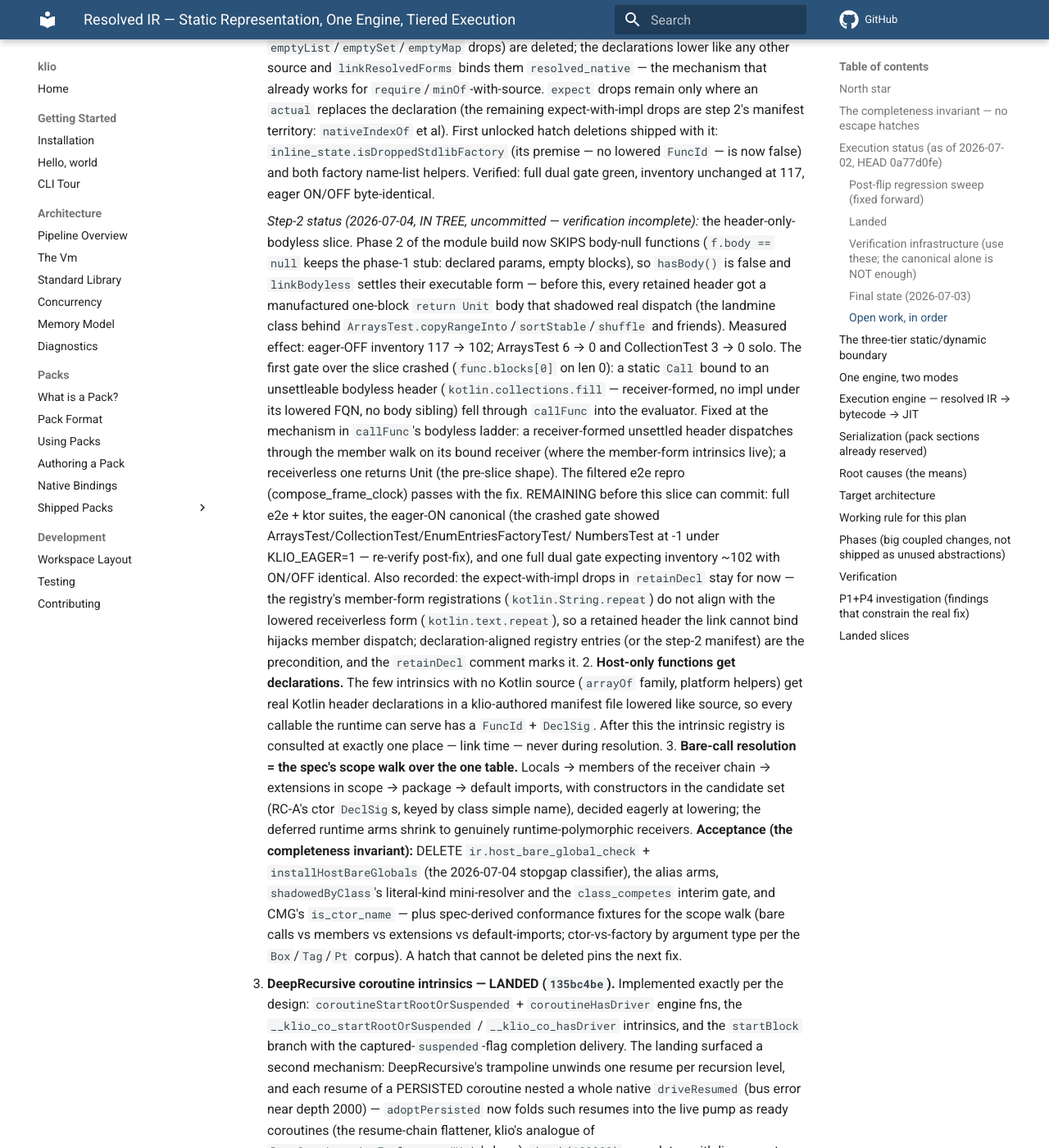
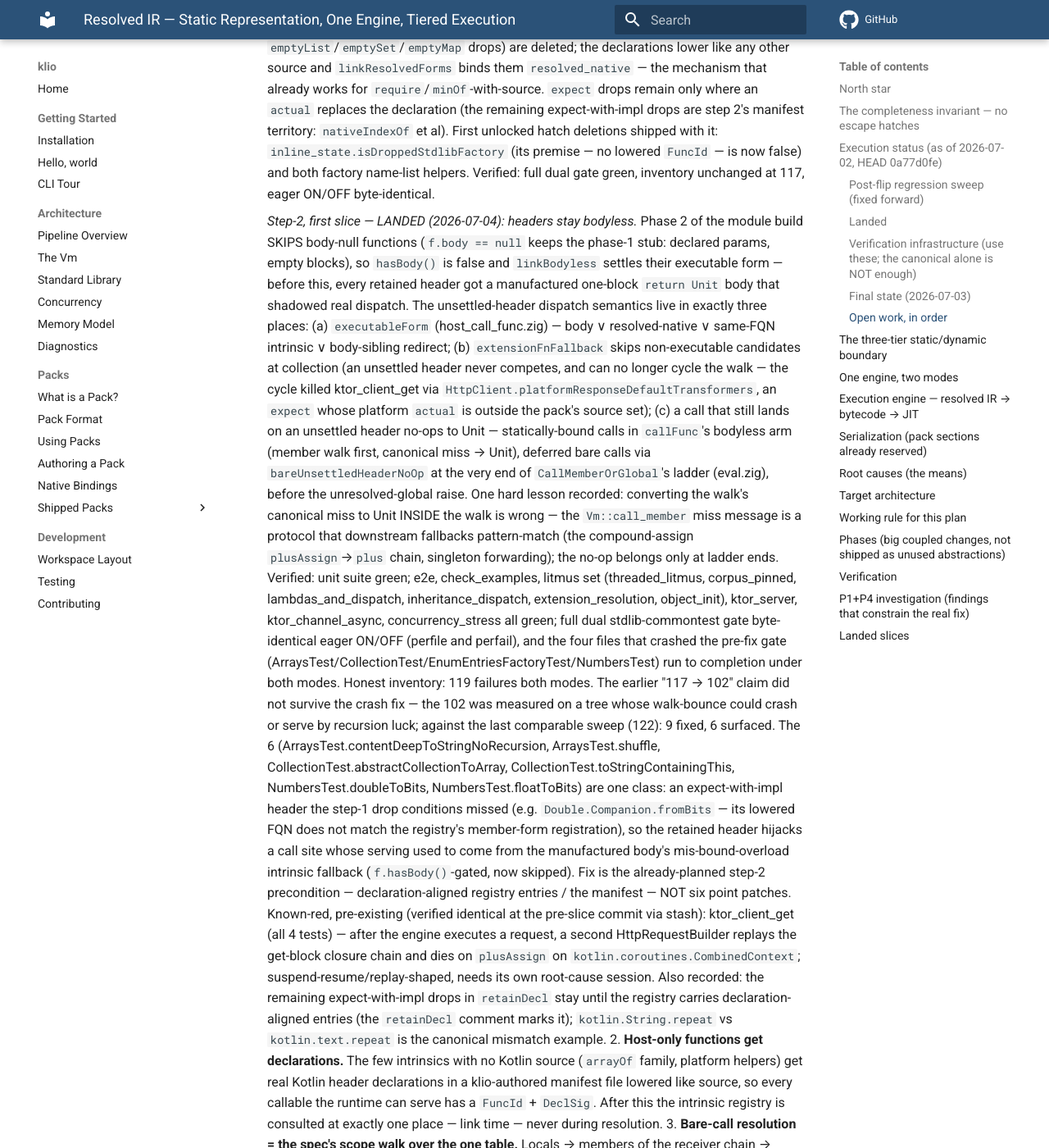
Before and after one commit to DrewCarlson/klio, an MkDocs documentation site: the page built from docs/resolution-unification-plan.md, in a window 1280 px wide and 1400 px high, scrolled down 6472 px. Shown: the whole window at 82% size. Built offline with MkDocs 1.6.1 and Material for MkDocs 9.7.7, drawn with Linux system fonts in a browser that asks for light colours; comment, search, counter and statistics services are not loaded.

Commit message:
resolution: header-only declarations stay bodyless; unsettled headers no-op at ladder ends
Phase 2 of the module build skips body-null functions so linkBodyless
settles their executable form instead of a manufactured return-Unit body
shadowing real dispatch. Unsettled-header semantics live in three places:
executableForm (body / native / intrinsic / sibling-redirect),
extensionFnFallback candidate collection (an unsettled header never
competes, killing the walk cycle behind ktor's
platformResponseDefaultTransformers), and Unit no-ops at ladder ends only
(callFunc's bodyless arm on canonical walk miss; bareUnsettledHeaderNoOp
before CallMemberOrGlobal's unresolved-global raise). The walk's canonical
miss message stays untouched — downstream fallbacks pattern-match it.

Dual stdlib-commontest gate byte-identical eager ON/OFF at 119; the four
former crasher files run to completion under both modes. e2e, examples,
litmus set, ktor server/channel/concurrency green. ktor_client_get red
pre-existing (verified via stash at the parent commit); the six surfaced
expect-with-impl mis-retentions (fromBits class) are the step-2
registry-alignment precondition, catalogued in the plan.

```diff
--- a/docs/resolution-unification-plan.md
+++ b/docs/resolution-unification-plan.md
@@ -266,34 +266,60 @@ Every phase of this plan is landed or boundary-recorded; nothing remains open.
       is now false) and both factory name-list helpers. Verified: full dual gate
       green, inventory unchanged at 117, eager ON/OFF byte-identical.
 
-      *Step-2 status (2026-07-04, IN TREE, uncommitted — verification
-      incomplete):* the header-only-bodyless slice. Phase 2 of the module
-      build now SKIPS body-null functions (`f.body == null` keeps the
-      phase-1 stub: declared params, empty blocks), so `hasBody()` is false
-      and `linkBodyless` settles their executable form — before this, every
-      retained header got a manufactured one-block `return Unit` body that
-      shadowed real dispatch (the landmine class behind
-      `ArraysTest.copyRangeInto`/`sortStable`/`shuffle` and friends).
-      Measured effect: eager-OFF inventory 117 → 102; ArraysTest 6 → 0 and
-      CollectionTest 3 → 0 solo. The first gate over the slice crashed
-      (`func.blocks[0]` on len 0): a static `Call` bound to an unsettleable
-      bodyless header (`kotlin.collections.fill` — receiver-formed, no impl
-      under its lowered FQN, no body sibling) fell through `callFunc` into
-      the evaluator. Fixed at the mechanism in `callFunc`'s bodyless ladder:
-      a receiver-formed unsettled header dispatches through the member walk
-      on its bound receiver (where the member-form intrinsics live); a
-      receiverless one returns Unit (the pre-slice shape). The filtered e2e
-      repro (compose_frame_clock) passes with the fix. REMAINING before this
-      slice can commit: full e2e + ktor suites, the eager-ON canonical (the
-      crashed gate showed ArraysTest/CollectionTest/EnumEntriesFactoryTest/
-      NumbersTest at -1 under KLIO_EAGER=1 — re-verify post-fix), and one
-      full dual gate expecting inventory ~102 with ON/OFF identical.
-      Also recorded: the expect-with-impl drops in `retainDecl` stay for
-      now — the registry's member-form registrations (`kotlin.String.repeat`)
-      do not align with the lowered receiverless form (`kotlin.text.repeat`),
-      so a retained header the link cannot bind hijacks member dispatch;
-      declaration-aligned registry entries (or the step-2 manifest) are the
-      precondition, and the `retainDecl` comment marks it.
+      *Step-2, first slice — LANDED (2026-07-04): headers stay bodyless.*
+      Phase 2 of the module build SKIPS body-null functions (`f.body ==
+      null` keeps the phase-1 stub: declared params, empty blocks), so
+      `hasBody()` is false and `linkBodyless` settles their executable
+      form — before this, every retained header got a manufactured
+      one-block `return Unit` body that shadowed real dispatch. The
+      unsettled-header dispatch semantics live in exactly three places:
+      (a) `executableForm` (host_call_func.zig) — body ∨ resolved-native ∨
+      same-FQN intrinsic ∨ body-sibling redirect; (b) `extensionFnFallback`
+      skips non-executable candidates at collection (an unsettled header
+      never competes, and can no longer cycle the walk — the cycle killed
+      ktor_client_get via `HttpClient.platformResponseDefaultTransformers`,
+      an `expect` whose platform `actual` is outside the pack's source
+      set); (c) a call that still lands on an unsettled header no-ops to
+      Unit — statically-bound calls in `callFunc`'s bodyless arm (member
+      walk first, canonical miss → Unit), deferred bare calls via
+      `bareUnsettledHeaderNoOp` at the very end of `CallMemberOrGlobal`'s
+      ladder (eval.zig), before the unresolved-global raise. One hard
+      lesson recorded: converting the walk's canonical miss to Unit INSIDE
+      the walk is wrong — the `Vm::call_member` miss message is a protocol
+      that downstream fallbacks pattern-match (the compound-assign
+      `plusAssign`→`plus` chain, singleton forwarding); the no-op belongs
+      only at ladder ends.
+      Verified: unit suite green; e2e, check_examples, litmus set
+      (threaded_litmus, corpus_pinned, lambdas_and_dispatch,
+      inheritance_dispatch, extension_resolution, object_init), ktor_server,
+      ktor_channel_async, concurrency_stress all green; full dual
+      stdlib-commontest gate byte-identical eager ON/OFF (perfile and
+      perfail), and the four files that crashed the pre-fix gate
+      (ArraysTest/CollectionTest/EnumEntriesFactoryTest/NumbersTest) run to
+      completion under both modes. Honest inventory: 119 failures both
+      modes. The earlier "117 → 102" claim did not survive the crash fix —
+      the 102 was measured on a tree whose walk-bounce could crash or
+      serve by recursion luck; against the last comparable sweep (122):
+      9 fixed, 6 surfaced. The 6 (ArraysTest.contentDeepToStringNoRecursion,
+      ArraysTest.shuffle, CollectionTest.abstractCollectionToArray,
+      CollectionTest.toStringContainingThis, NumbersTest.doubleToBits,
+      NumbersTest.floatToBits) are one class: an expect-with-impl header the
+      step-1 drop conditions missed (e.g. `Double.Companion.fromBits` — its
+      lowered FQN does not match the registry's member-form registration),
+      so the retained header hijacks a call site whose serving used to come
+      from the manufactured body's mis-bound-overload intrinsic fallback
+      (`f.hasBody()`-gated, now skipped). Fix is the already-planned step-2
+      precondition — declaration-aligned registry entries / the manifest —
+      NOT six point patches.
+      Known-red, pre-existing (verified identical at the pre-slice commit
+      via stash): ktor_client_get (all 4 tests) — after the engine executes
+      a request, a second HttpRequestBuilder replays the get-block closure
+      chain and dies on `plusAssign` on `kotlin.coroutines.CombinedContext`;
+      suspend-resume/replay-shaped, needs its own root-cause session.
+      Also recorded: the remaining expect-with-impl drops in `retainDecl`
+      stay until the registry carries declaration-aligned entries (the
+      `retainDecl` comment marks it); `kotlin.String.repeat` vs
+      `kotlin.text.repeat` is the canonical mismatch example.
    2. **Host-only functions get declarations.** The few intrinsics with no Kotlin
       source (`arrayOf` family, platform helpers) get real Kotlin header
       declarations in a klio-authored manifest file lowered like source, so every
```
Also changed, not shown: docs/verification-speed-plan.md (added, +64 -0 lines), 5 other files.
